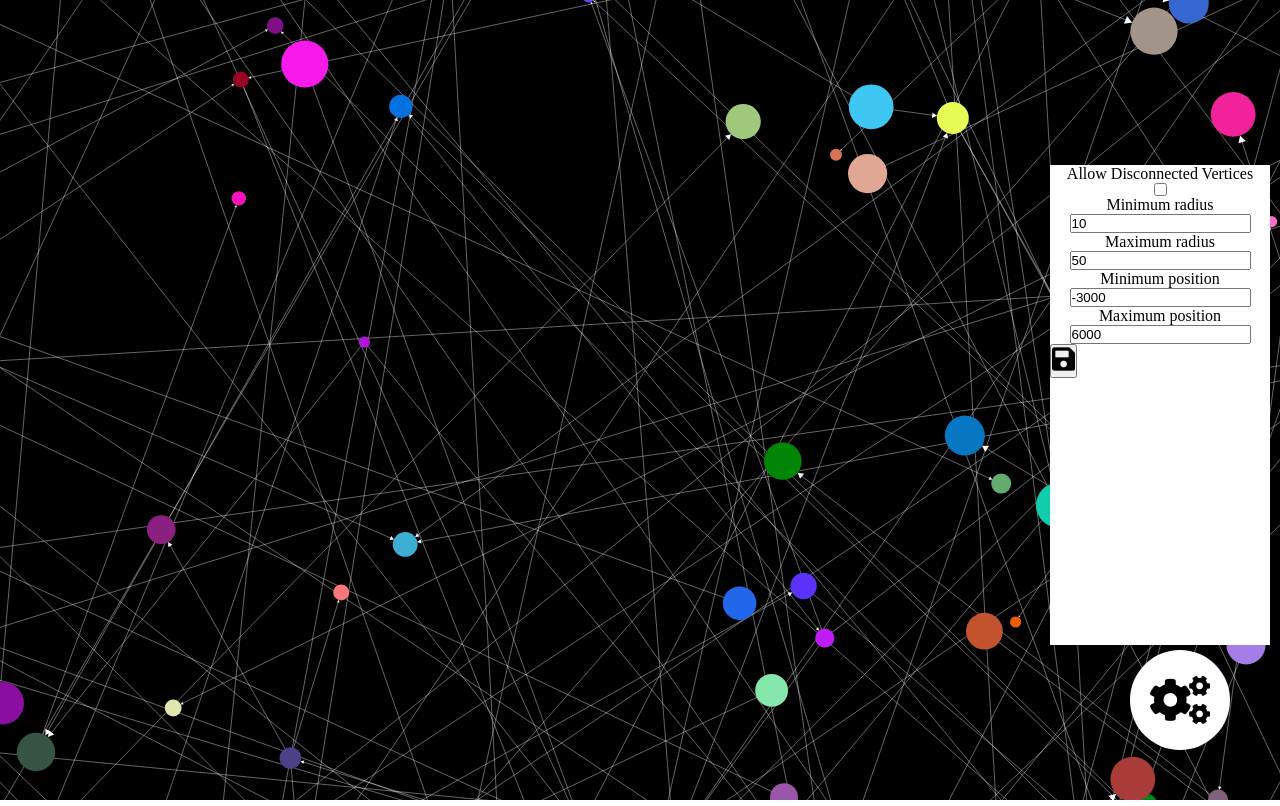
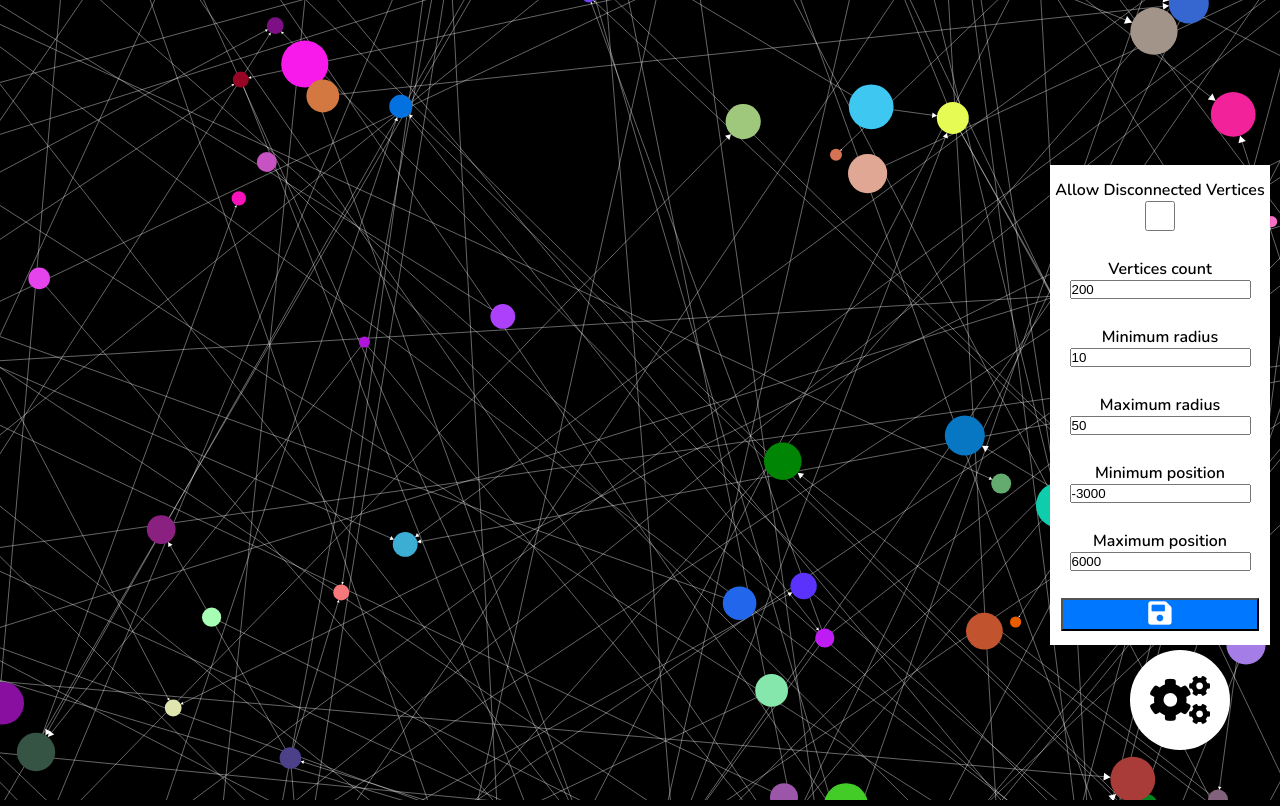
Before and after one commit to Cluxnei/graph-generator, a plain HTML site: page index.html in a window 1280 px wide. Both pictures are taken after a click on the element 1180 px from the left and 700 px from the top of the page. Drawn offline with nearby package versions, Linux system fonts and the light colour scheme; animation ran at ten frames a second.

Commit message:
styled & number of vertices

```diff
--- a/Edge.js
+++ b/Edge.js
@@ -1,4 +1,4 @@
-import { lineColor, arrowSize } from './Constants.js';
+import { lineColor } from './Constants.js';
 import { renderArrow, diffFromArrow } from './Helpers.js';
 
 export default class Edge {
--- a/Graph.js
+++ b/Graph.js
@@ -1,5 +1,8 @@
 import Edge from './Edge.js';
-import { rand } from './Helpers.js';
+import { rand, randomColorExceptWhite } from './Helpers.js';
+import { verticesCount, positionRange, radiusRange } from './Constants.js';
+import Vertex from './Vertex.js';
+import Vector2 from './Vector2.js';
 
 export default class Graph {
     constructor(vertices, edges) {
@@ -22,6 +25,36 @@ export default class Graph {
                 vertex === vertex1 || vertex === vertex2) !== -1
         );
     }
+    hasDisconnectedVertices() {
+        return this.vertices.findIndex(vertex =>
+            this.edges.findIndex(({ vertex1, vertex2 }) =>
+                vertex === vertex1 || vertex === vertex2) === -1
+        ) !== -1;
+    }
+    generateAdditionalVertices() {
+        let newVerticesCount = verticesCount - this.vertices.length;
+        if (newVerticesCount <= 0) {
+            return;
+        }
+        while (newVerticesCount-- > 0) {
+            const radius = rand(...radiusRange);
+            const position = new Vector2(rand(...positionRange), rand(...positionRange));
+            const color = randomColorExceptWhite();
+            const vertex = new Vertex(radius, position, color);
+            const lastIndex = this.vertices.push(vertex) - 1;
+            let connectedVertexIndex = rand(0, this.vertices.length);
+            while (connectedVertexIndex === lastIndex) {
+                connectedVertexIndex = rand(0, this.vertices.length);
+            };
+            this.edges.push(new Edge(this.vertices[lastIndex], this.vertices[connectedVertexIndex]));
+        }
+    }
+    replaceDisconnectedVertices() {
+        while (this.hasDisconnectedVertices()) {
+            this.removeDisconnectedVertices();
+            this.generateAdditionalVertices();
+        }
+    }
     render(ctx) {
         this.renderEdges(ctx);
         this.renderVertices(ctx);
--- a/GraphGenerator.js
+++ b/GraphGenerator.js
@@ -19,7 +19,7 @@ const graph = new Graph(vertices, edges);
 
 graph.generateRandomEdges(vertices.length - 1);
 if (!allowDisconnectedVertices) {
-    graph.removeDisconnectedVertices();
+    graph.replaceDisconnectedVertices();
 }
 
 window.onload = () => {
@@ -59,6 +59,7 @@ window.onload = () => {
         document.getElementById('maxRadius').value = radiusRange[1];
         document.getElementById('minPosition').value = positionRange[0];
         document.getElementById('maxPosition').value = positionRange[1];
+        document.getElementById('verticesCount').value = verticesCount;
     };
     fillSettingsValues();
 };
--- a/index.html
+++ b/index.html
@@ -7,6 +7,7 @@
     <title>Random Graph generator</title>
     <link rel="stylesheet" href="./style.css">
     <link rel="stylesheet" href="https://pro.fontawesome.com/releases/v5.10.0/css/all.css" />
+    <link href="https://fonts.googleapis.com/css2?family=Nunito:wght@600&display=swap" rel="stylesheet">
     <script src="./GraphGenerator.js" type="module" defer></script>
 </head>
 
@@ -19,6 +20,10 @@
             <div class="form-group">
                 <label for="allowDisconnectedVertices">Allow Disconnected Vertices</label>
                 <input type="checkbox" id="allowDisconnectedVertices" name="allowDisconnectedVertices" />
+            </div>
+            <div class="form-group">
+                <label for="verticesCount">Vertices count</label>
+                <input type="number" min="1" id="verticesCount" name="verticesCount" />
             </div>
             <div class="form-group">
                 <label for="minRadius">Minimum radius</label>
--- a/style.css
+++ b/style.css
@@ -2,6 +2,11 @@
     margin: 0;
     padding: 0;
     overflow: hidden;
+}
+
+body {
+    font-family: 'Nunito', sans-serif;
+    background-color: black;
 }
 
 #controls-button {
@@ -35,15 +40,30 @@
     flex-direction: column;
     justify-content: center;
     align-items: center;
+    text-align: center;
 }
 
-#submit-controls button[type=submit] {
+#controls button[type=submit] {
     width: 90%;
     display: block;
     margin: 0 auto;
     background-color: rgb(0, 119, 255);
 }
 
-#submit-controls button[type=submit] i {
+#controls button[type=submit] i {
     color: white;
 }
+
+#controls form {
+    display: flex;
+    flex: 1;
+    flex-direction: column;
+    align-items: center;
+    height: 100%;
+    justify-content: space-around;
+}
+
+#controls input[type=checkbox] {
+    width: 30px;
+    height: 30px;
+}
```
